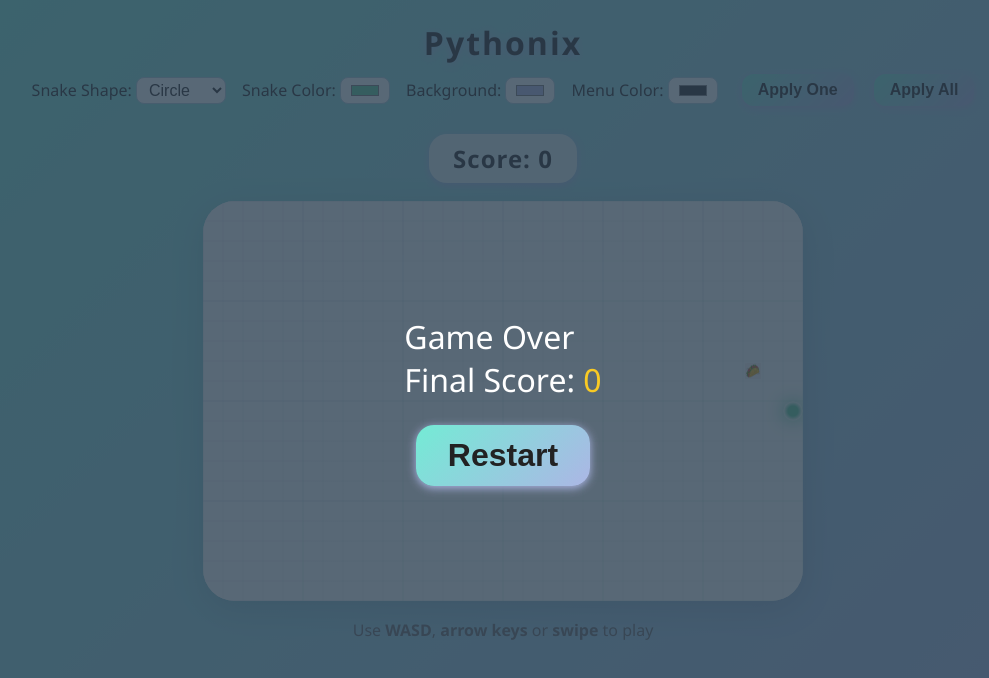
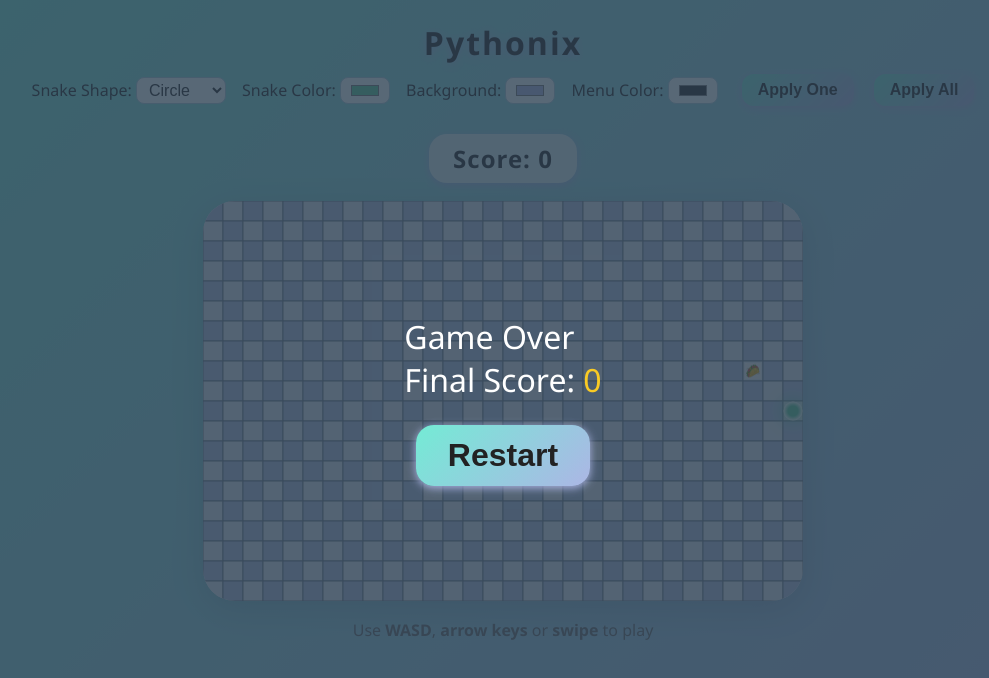
Before and after one commit to Tac0L0rrd/Pythonix, a plain HTML site: page index.html in a window 1280 px wide. Shown: the whole page, without its empty margins (137-1126 px from the left). Drawn offline with Linux system fonts and the light colour scheme.

Commit message:
Changed the grid colors and added padding to the body to make space for the restart button.

```diff
--- a/index.html
+++ b/index.html
@@ -345,32 +345,20 @@
       ctx.fillStyle = "#f7fffe";
       ctx.fillRect(0, 0, canvas.width, canvas.height);
 
-      // --- Draw stylish grid background ---
-      const gridColorA = "rgba(172,182,229,0.18)";
-      const gridColorB = "rgba(87,204,153,0.08)";
-      for (let x = 0; x <= canvas.width; x += boxSize) {
-        let grad = ctx.createLinearGradient(x, 0, x, canvas.height);
-        grad.addColorStop(0, gridColorA);
-        grad.addColorStop(1, gridColorB);
-        ctx.strokeStyle = grad;
-        ctx.lineWidth = (x % (boxSize*5) === 0) ? 2 : 1;
-        ctx.beginPath();
-        ctx.moveTo(x, 0);
-        ctx.lineTo(x, canvas.height);
-        ctx.stroke();
-      }
-      for (let y = 0; y <= canvas.height; y += boxSize) {
-        let grad = ctx.createLinearGradient(0, y, canvas.width, y);
-        grad.addColorStop(0, gridColorA);
-        grad.addColorStop(1, gridColorB);
-        ctx.strokeStyle = grad;
-        ctx.lineWidth = (y % (boxSize*5) === 0) ? 2 : 1;
-        ctx.beginPath();
-        ctx.moveTo(0, y);
-        ctx.lineTo(canvas.width, y);
-        ctx.stroke();
-      }
-      // --- End grid background ---
+  // --- Draw classic snake grid with alternating colors and borders ---
+  const colorA = "#b2c2e2"; // light blue
+  const colorB = "#e2e8f0"; // lighter gray
+  const borderColor = "#6c7a89"; // border color
+  for (let y = 0; y < boardHeight; y++) {
+    for (let x = 0; x < boardWidth; x++) {
+      ctx.fillStyle = ( (x + y) % 2 === 0 ) ? colorA : colorB;
+      ctx.fillRect(x * boxSize, y * boxSize, boxSize, boxSize);
+      ctx.strokeStyle = borderColor;
+      ctx.lineWidth = 1;
+      ctx.strokeRect(x * boxSize, y * boxSize, boxSize, boxSize);
+    }
+  }
+  // --- End classic grid ---
 
       // Draw snake
       for (let i = 0; i < snake.length; i++) {
```
